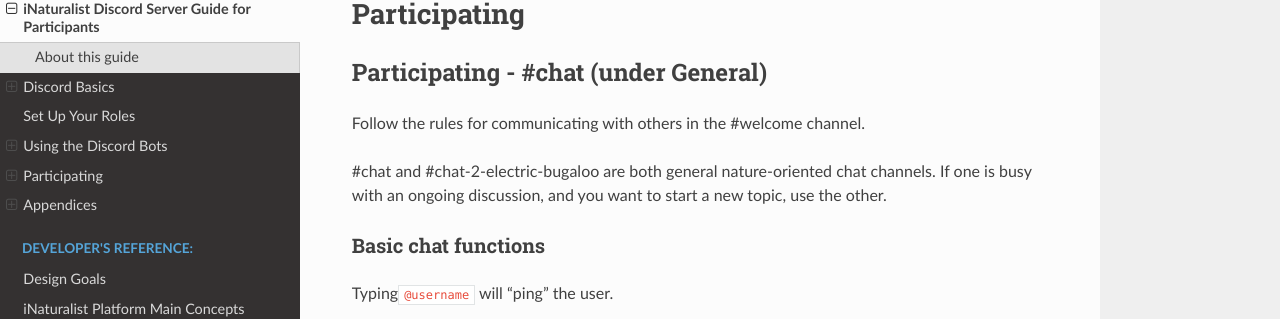
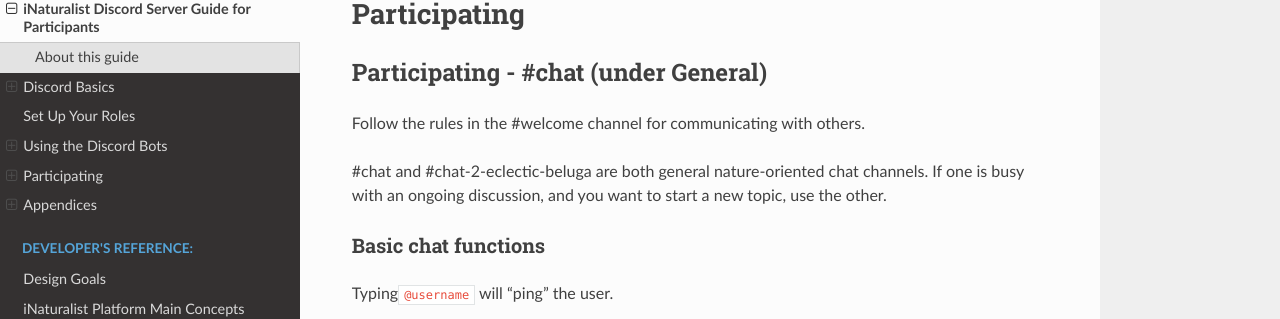
Before and after one commit to dronefly-garden/dronefly, a Sphinx documentation site: the page built from docs/guide_for_participants.rst, in a window 1280 px wide and 900 px high, scrolled down 25877 px. Shown: the part 144-463 px from the top of the window. Built offline with Sphinx 7.4.7 and the Read the Docs theme 2.0.0, drawn with Linux system fonts in a browser that asks for light colours.

Commit message:
Update guide_for_participants.rst

```diff
--- a/docs/guide_for_participants.rst
+++ b/docs/guide_for_participants.rst
@@ -857,9 +857,9 @@
 Participating - #chat (under General)
 -------------------------------------
 
-Follow the rules for communicating with others in the #welcome channel.
+Follow the rules in the #welcome channel for communicating with others.
 
-#chat and #chat-2-electric-bugaloo are both general nature-oriented chat
+#chat and #chat-2-eclectic-beluga are both general nature-oriented chat
 channels. If one is busy with an ongoing discussion, and you want to
 start a new topic, use the other.
 
```
